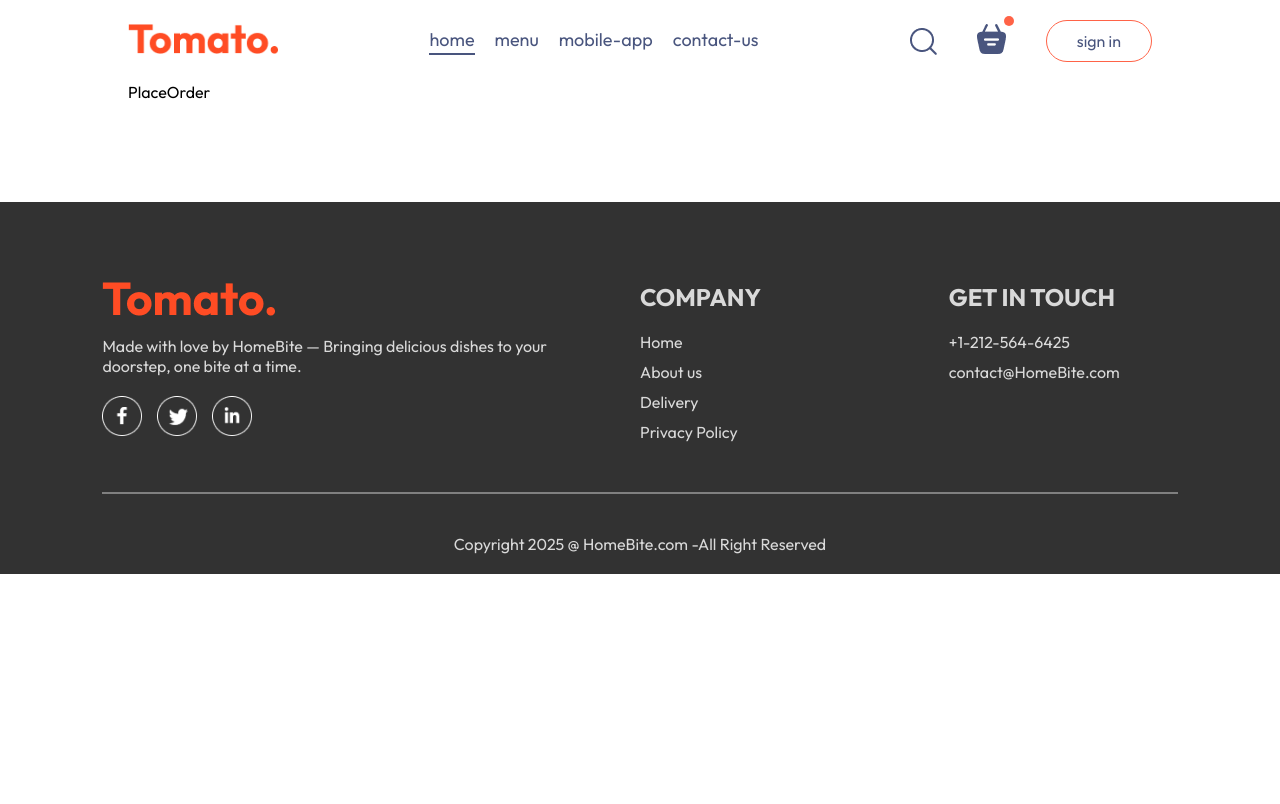
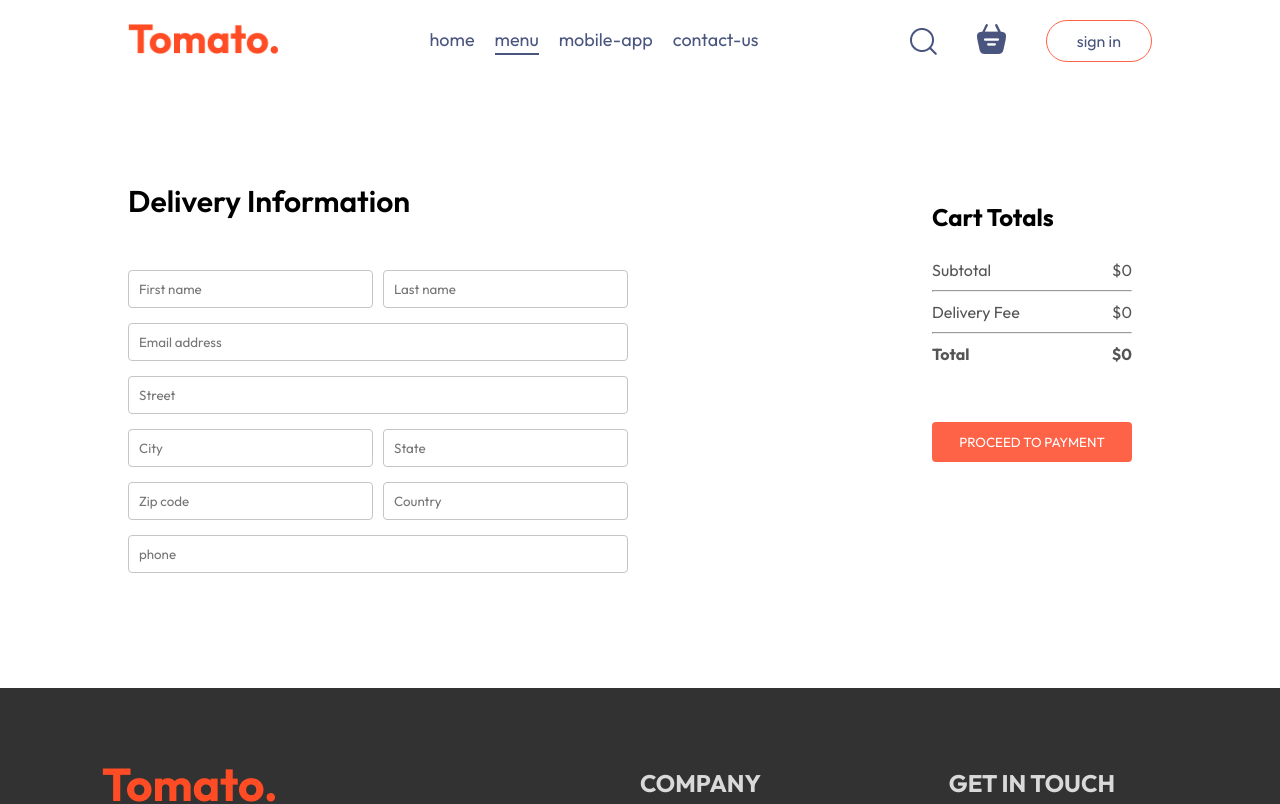
Before and after one commit to Sneha-Kushwaha/HomeBite, a React (Vite) app in the folder Frontend/: page /order in a window 1280 px wide. Shown: the top 804 px of the page. Built offline with nearby package versions, Linux system fonts and the light colour scheme.

Commit message:
Frontend Complete

```diff
--- a/Frontend/src/components/Navbar.jsx
+++ b/Frontend/src/components/Navbar.jsx
@@ -1,11 +1,14 @@
-import React, { useState } from 'react'
+import React, { useContext, useState } from 'react'
 import './Navbar.css'
 import { assets } from '../assets/assets'
 import { Link } from 'react-router-dom';
+import { StoreContext } from '../context/StoreContext';
 
 const Navbar = ({setShowLogin}) => {
 
-const [menu,setMenu] = useState("home");
+const [menu,setMenu] = useState("menu");
+
+const {getTotalCartAmount} = useContext(StoreContext);
 
   return (
     <div className='navbar'>
@@ -20,7 +23,7 @@
       <img src={assets.search_icon} alt="" />
       <div className="navbar-search-icon">
         <Link to='/cart'><img src={assets.basket_icon} alt="" /></Link>
-        <div className="dot"></div>
+        <div className={getTotalCartAmount()===0?"":"dot"}></div>
       </div>
       <button onClick={()=>setShowLogin(true)}>sign in</button>
     </div>
--- a/Frontend/src/context/StoreContext.jsx
+++ b/Frontend/src/context/StoreContext.jsx
@@ -19,9 +19,16 @@
         setCartItems((prev)=>({...prev,[itemId]:prev[itemId]-1}))
      }
 
-     useEffect(()=>{
-        console.log(cartItems);
-     },[cartItems])
+     const getTotalCartAmount = () => {
+        let totalAmount = 0;
+        for(const item in cartItems){
+            if (cartItems[item] > 0 ) {
+            let itemInfo = food_list.find((product) => product._id === item);
+            totalAmount += itemInfo.price* cartItems[item];
+        }
+     }
+     return totalAmount;
+     }
 
 
     const contextValue = {
@@ -29,7 +36,8 @@
          cartItems,
          setCartItems,
          addToCart,
-         removeFromCart
+         removeFromCart,
+         getTotalCartAmount
     }
 
     return (
--- a/Frontend/src/pages/Cart/Cart.jsx
+++ b/Frontend/src/pages/Cart/Cart.jsx
@@ -1,10 +1,13 @@
 import React, { useContext } from 'react'
 import './Cart.css'
 import { StoreContext } from '../../context/StoreContext'
+import { useNavigate } from 'react-router-dom';
 
 const Cart = () => {
 
-const {cartItems,food_list,removeFromCart} = useContext(StoreContext);
+const {cartItems,food_list,removeFromCart, getTotalCartAmount} = useContext(StoreContext);
+
+const navigate = useNavigate();
 
   return (
     <div className='cart'>
@@ -44,20 +47,20 @@
          <div>
           <div className='cart-total-details'>
             <p>Subtotal</p>
-            <p>{0}</p>
+            <p>${getTotalCartAmount()}</p>
           </div>
           <hr />
           <div className='cart-total-details'>
             <p>Delivery Fee</p>
-            <p>{2}</p>
+            <p>${getTotalCartAmount()===0?0:2}</p>
           </div>
           <hr />
           <div className='cart-total-details'>
           <b>Total</b>
-          <b>{0}</b>
+          <b>${ getTotalCartAmount()===0?0:getTotalCartAmount()+2}</b>
           </div>
          </div>
-          <button>PROCEED TO CHECKOUT</button>
+          <button onClick={()=>navigate('/order')}>PROCEED TO CHECKOUT</button>
         </div>
         <div className='cart-promocode'>
          <div>
--- a/Frontend/src/pages/PlaceOrder/PlaceOrder.css
+++ b/Frontend/src/pages/PlaceOrder/PlaceOrder.css
@@ -0,0 +1,35 @@
+.place-order{
+    display: flex;
+    align-items: start;
+    justify-content: space-between;
+    gap: 50px;
+    margin-top: 100px;
+}
+.place-order-left{
+    width: 100%;
+    max-width: max(30%, 500px);
+}
+.place-order-left .title{
+    font-size: 30px;
+    font-weight: 600;
+    margin-bottom: 50px;
+}
+.place-order-left input{
+    margin-bottom: 15px;
+    width: 100%;
+    padding: 10px;
+    border: 1px solid #c5c5c5;
+    border-radius: 4px;
+    outline-color: tomato;
+}
+.place-order-left .multi-fields{
+    display: flex;
+    gap: 10px;
+}
+.place-order-right{
+    width: 100%
+    max-width: max(40%, 500px);
+}
+.place-order .cart-total button{
+    margin-top: 30px;
+}
--- a/Frontend/src/pages/PlaceOrder/PlaceOrder.jsx
+++ b/Frontend/src/pages/PlaceOrder/PlaceOrder.jsx
@@ -1,9 +1,54 @@
-import React from 'react'
+import React, { useContext } from 'react'
 import './PlaceOrder.css'
+import { StoreContext } from '../../context/StoreContext'
 
 const PlaceOrder = () => {
+
+  const {getTotalCartAmount} = useContext(StoreContext)
+
   return (
-    <div>PlaceOrder</div>
+   <form className='place-order'>
+     <div className='place-order-left'>
+      <p className='title'>Delivery Information</p>
+      <div className='multi-fields'>
+        <input type="text" placeholder='First name' />
+        <input type="text" placeholder='Last name' />
+      </div>
+      <input type="email" placeholder='Email address' />
+      <input type="text" placeholder='Street' />
+      <div className='multi-fields'>
+        <input type="text" placeholder='City' />
+        <input type="text" placeholder='State' />
+      </div>
+      <div className='multi-fields'>
+        <input type="text" placeholder='Zip code' />
+        <input type="text" placeholder='Country' />
+      </div>
+      <input type="text" placeholder='phone' />
+     </div>
+     <div className='place-order-right'>
+       <div className='cart-total'>
+     <h2>Cart Totals</h2>
+         <div>
+          <div className='cart-total-details'>
+            <p>Subtotal</p>
+            <p>${getTotalCartAmount()}</p>
+          </div>
+          <hr />
+          <div className='cart-total-details'>
+            <p>Delivery Fee</p>
+            <p>${getTotalCartAmount()===0?0:2}</p>
+          </div>
+          <hr />
+          <div className='cart-total-details'>
+          <b>Total</b>
+          <b>${ getTotalCartAmount()===0?0:getTotalCartAmount()+2}</b>
+          </div>
+         </div>
+          <button>PROCEED TO PAYMENT</button>
+        </div>
+     </div>
+   </form>
   )
 }
 
```
